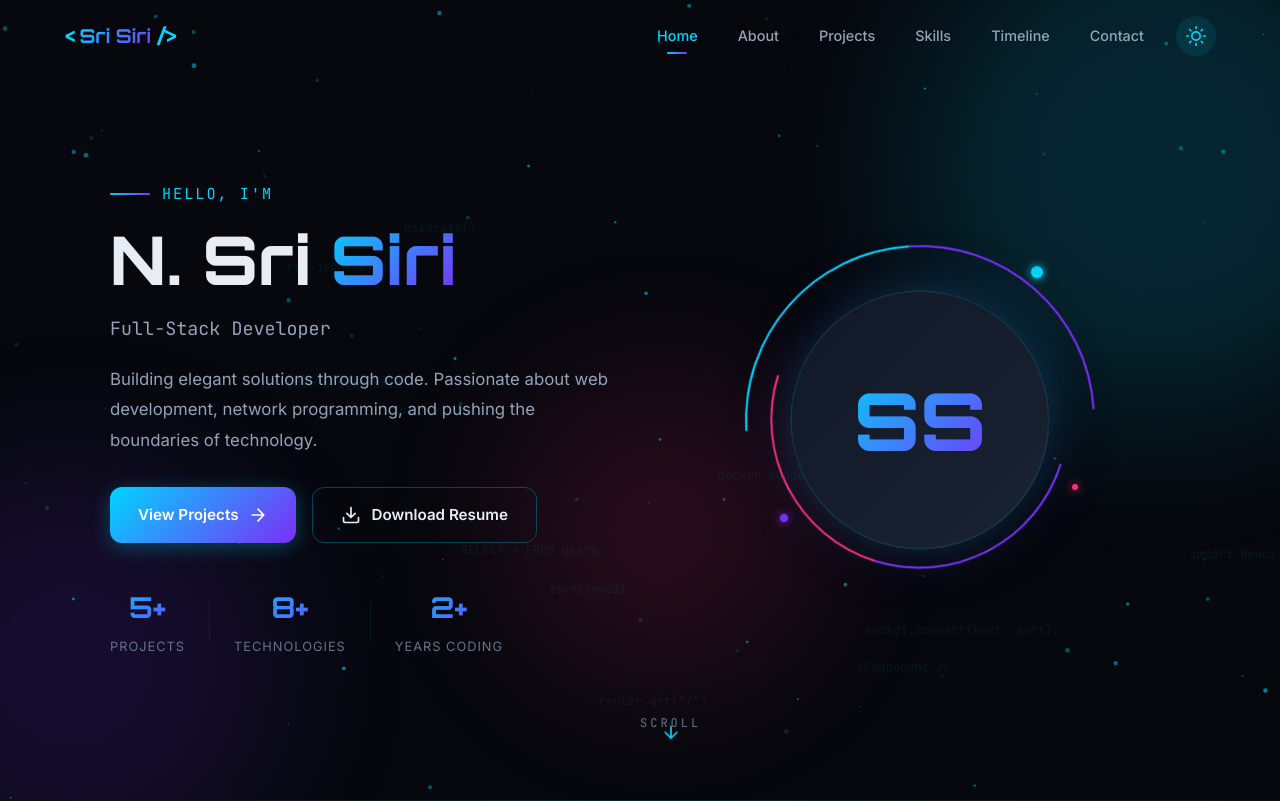
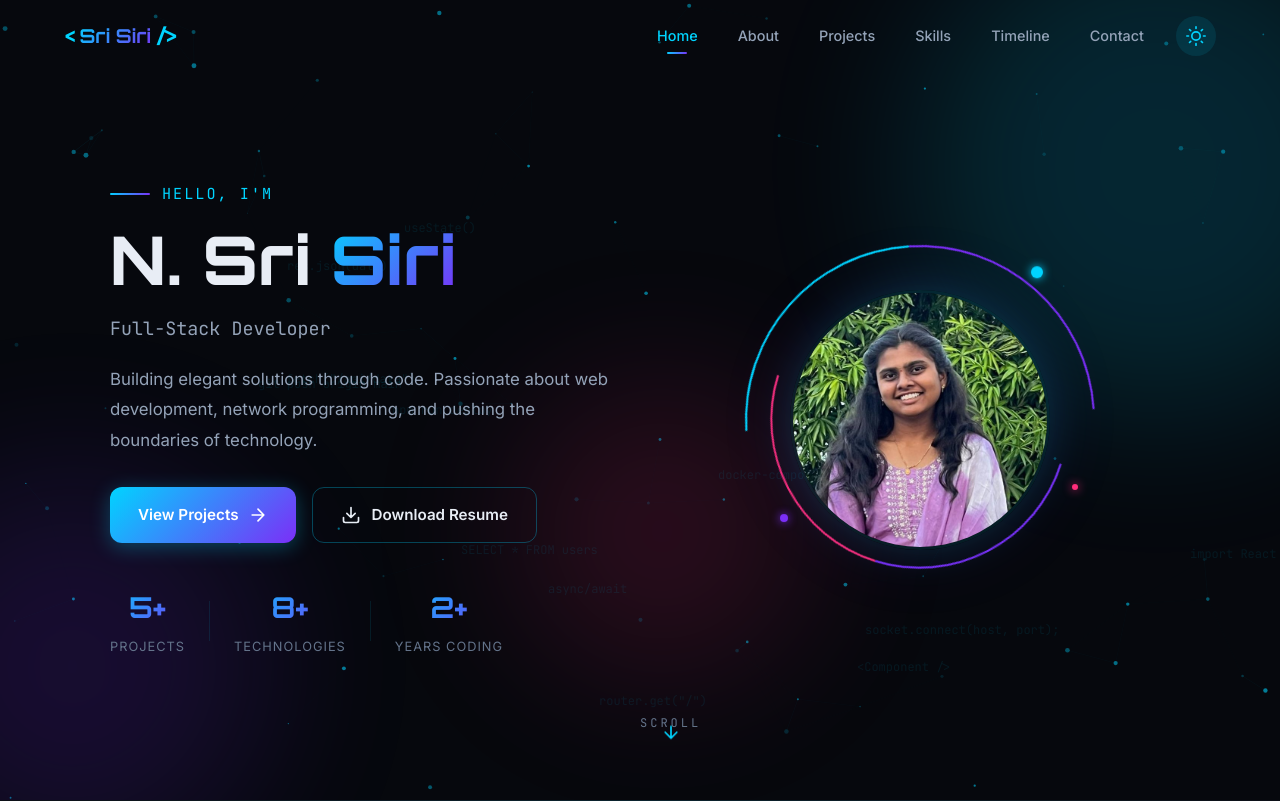
Before and after one commit to srisiri2005/siri-portfolio, a React (Vite) app: page / in a window 1280 px wide. Shown: the top 801 px of the page. Built offline with nearby package versions, Linux system fonts and the light colour scheme.

Commit message:
Add profile photo to hero section

```diff
--- a/src/components/Hero.css
+++ b/src/components/Hero.css
@@ -296,25 +296,13 @@
     box-shadow: var(--glow-strong);
 }
 
-.hero__avatar-placeholder {
+.hero__avatar-img {
     width: 100%;
     height: 100%;
-    background: linear-gradient(135deg, var(--bg-card) 0%, #1a2332 100%);
-    display: flex;
-    align-items: center;
-    justify-content: center;
-    border: 2px solid var(--border-color);
+    object-fit: cover;
+    object-position: center top;
     border-radius: 50%;
-}
-
-.hero__avatar-initials {
-    font-family: var(--font-heading);
-    font-size: 5rem;
-    font-weight: 800;
-    background: var(--accent-gradient);
-    -webkit-background-clip: text;
-    -webkit-text-fill-color: transparent;
-    background-clip: text;
+    border: 3px solid var(--border-color);
 }
 
 /* Floating dots around avatar */
--- a/src/components/Hero.jsx
+++ b/src/components/Hero.jsx
@@ -220,9 +220,11 @@ export default function Hero() {
                         <div className="hero__avatar-ring" />
                         <div className="hero__avatar-ring hero__avatar-ring--2" />
                         <div className="hero__avatar">
-                            <div className="hero__avatar-placeholder">
-                                <span className="hero__avatar-initials">SS</span>
-                            </div>
+                            <img
+                                src="/profile.jpg"
+                                alt="N. Sri Siri"
+                                className="hero__avatar-img"
+                            />
                         </div>
                         <div className="hero__avatar-dot hero__avatar-dot--1" />
                         <div className="hero__avatar-dot hero__avatar-dot--2" />
```
Also changed, not shown: public/profile.jpg (added).
